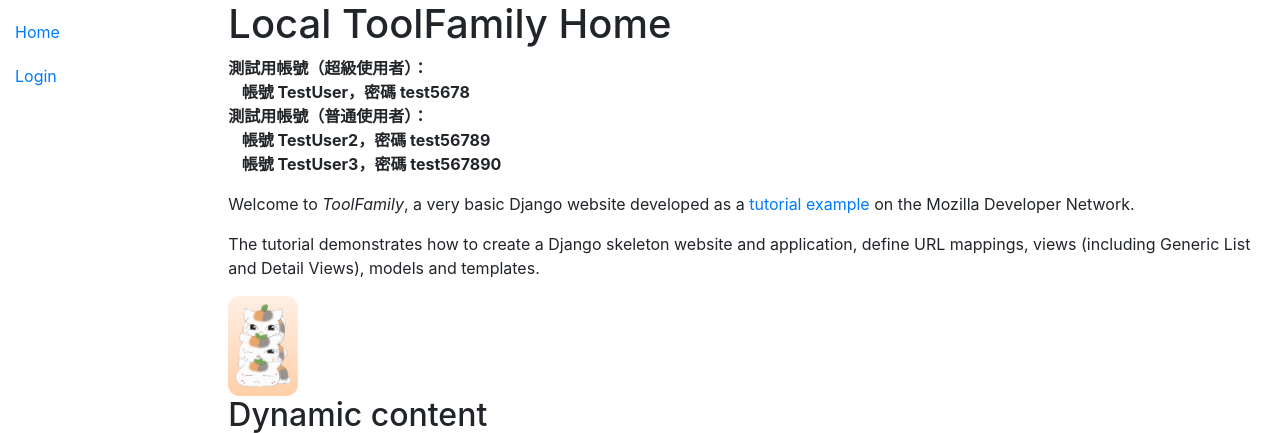
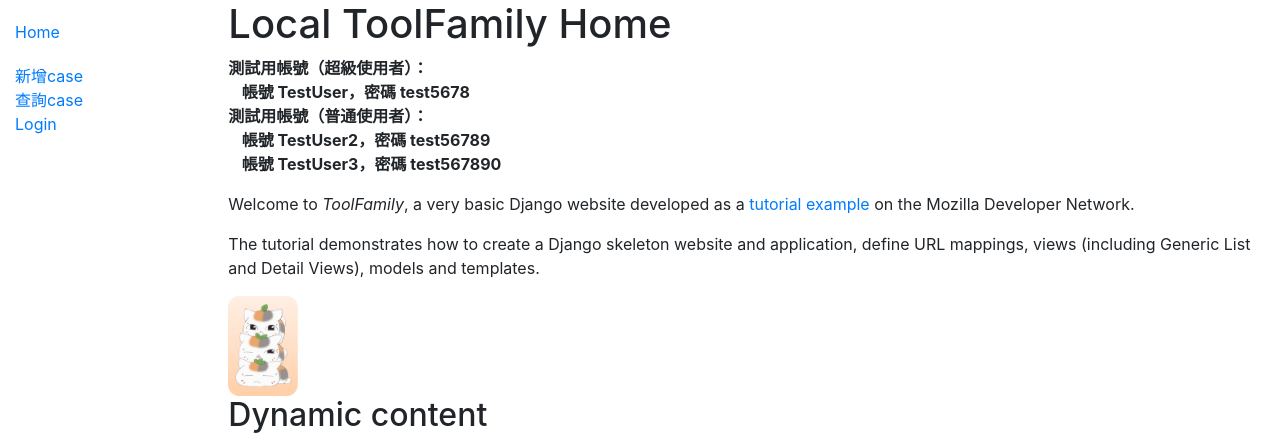
Before and after one commit to YuehChi/ToolBox, a Django app: page /toolfamily/ in a window 1280 px wide. Shown: the top 433 px of the page. Run offline with Django 4.2, Linux system fonts and the light colour scheme.

Commit message:
Add case framework

```diff
--- a/toolcase/toolfamily/templates/base_generic.html
+++ b/toolcase/toolfamily/templates/base_generic.html
@@ -20,10 +20,16 @@
   <div class="col-sm-2">
   {% block sidebar %}
   <ul class="sidebar-nav">
-    <li><a href="">Home</a></li>
+    <li><a href="{% url 'index'%}">Home</a></li>
   </ul>
 
   <ul class="sidebar-nav">
+    <li><a href="{% url 'case-new'%}">新增case</a></li>
+    <li><a href="{% url 'case-search'%}">查詢case</a></li>
+
+
+
+
    {% if user.is_authenticated %}
      <li>User: {{ user.get_username }}</li>
      <li><a href="{% url 'logout'%}?next={{request.path}}">Logout</a></li>
--- /dev/null
+++ b/toolcase/toolfamily/templates/case/new.html
@@ -0,0 +1,6 @@
+{% extends "base_generic.html" %}
+
+{% block content %}
+<h1>case_new</h1>
+
+{% endblock %}
--- /dev/null
+++ b/toolcase/toolfamily/templates/case/profile.html
@@ -0,0 +1,6 @@
+{% extends "base_generic.html" %}
+
+{% block content %}
+<h1>case_profile</h1>
+
+{% endblock %}
--- /dev/null
+++ b/toolcase/toolfamily/templates/case/profile_edit.html
@@ -0,0 +1,6 @@
+{% extends "base_generic.html" %}
+
+{% block content %}
+<h1>case_profile_edit</h1>
+
+{% endblock %}
--- /dev/null
+++ b/toolcase/toolfamily/templates/case/search.html
@@ -0,0 +1,6 @@
+{% extends "base_generic.html" %}
+
+{% block content %}
+<h1>case_search</h1>
+
+{% endblock %}
--- a/toolcase/toolfamily/urls.py
+++ b/toolcase/toolfamily/urls.py
@@ -5,3 +5,14 @@ from . import views
 urlpatterns = [
     path('', views.index, name='index'),
 ]
+
+
+
+## Case urls
+urlpatterns += [
+    path('case/',views.index, name='index'),
+    path('case/new/',views.case_new, name='case-new'),
+    path('case/profile/<int:case_id>/', views.case_profile, name='case-profile' ),
+    path('case/profile/<int:case_id>/edit/',views.case_profile_edit, name='case-profile-edit'),
+    path('case/search/', views.case_search,name='case-search'),
+]
--- a/toolcase/toolfamily/views.py
+++ b/toolcase/toolfamily/views.py
@@ -1,4 +1,5 @@
 from django.shortcuts import render
+from .models import Status,Case,CasePhoto,Type,Case_Type,Field,Case_Field
 
 # Create your views here.
 def index(request):
@@ -11,3 +12,50 @@ def index(request):
     return render(
         request,'index.html',context={'num_visits': num_visits},
     )
+
+
+
+
+# #### CASE ######
+# #======新增CASE============
+def case_new(request):
+
+    ### 登入權限判斷
+    if not request.user.is_authenticated:
+       return render(request,'index.html')
+
+    else:
+
+
+        context ={
+
+        }
+
+        return render(request,'case/new.html',context=context)
+
+# #======詳細CASE資訊============
+def case_profile(request):
+
+    context ={
+
+    }
+
+    return render(request,'case/profile.html',context=context)
+
+
+# #======編輯CASE資訊============
+def case_profile_edit(request):
+
+    context ={
+
+    }
+
+    return render(request,'case/profile_edit.html',context=context)
+
+# #======CASE資訊搜尋============
+def case_search(request):
+
+    context ={
+
+    }
+    return render(request,'case/search.html',context=context)
```
